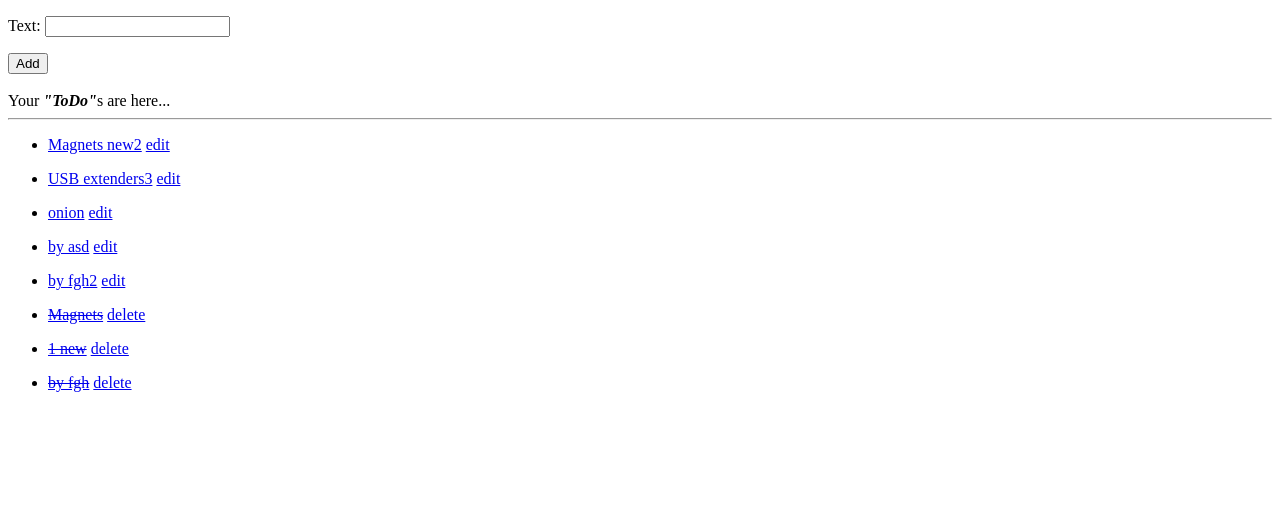
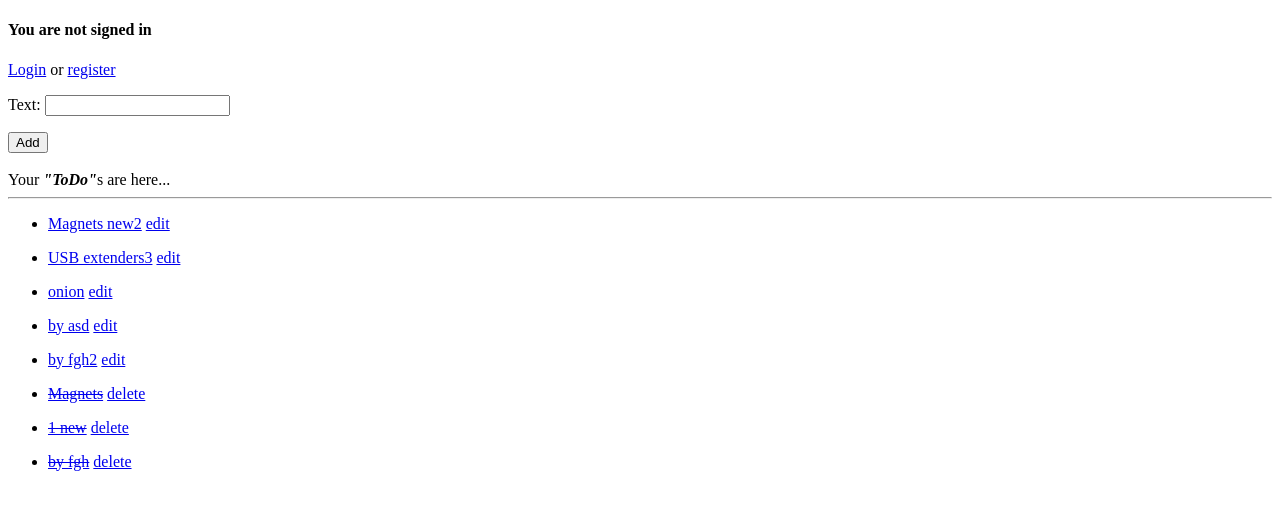
Before and after one commit to MohammadEslahi/ToDo-web-app, a Django app: page / in a window 1280 px wide. Shown: the top 510 px of the page. Run offline with Django 5.2, Linux system fonts and the light colour scheme; data comes from the database, SQL or seed files in the repository; both versions use the stored data as it was after the commit.

Commit message:
user register forms updated & author foreigkey added

```diff
--- a/Config/settings.py
+++ b/Config/settings.py
@@ -125,3 +125,6 @@ STATIC_URL = "static/"
 DEFAULT_AUTO_FIELD = "django.db.models.BigAutoField"
 
 AUTH_USER_MODEL = 'accounts.CustomUser'
+
+LOGIN_REDIRECT_URL = 'home'
+LOGOUT_REDIRECT_URL = 'home'
--- a/Config/urls.py
+++ b/Config/urls.py
@@ -22,4 +22,5 @@ urlpatterns = [
     path("admin/", admin.site.urls),
     path('', include('main.urls')),
     path('accounts/', include('accounts.urls')),
+    path('accounts/', include('django.contrib.auth.urls')),
 ]
--- a/accounts/forms.py
+++ b/accounts/forms.py
@@ -11,4 +11,5 @@ class CustomUserCreationForm(UserCreationForm):
 class CustomUserChangeForm(UserChangeForm):
     class Meta:
         model = CustomUser
-        fields = UserChangeForm.Meta.fields
+        # fields = UserChangeForm.Meta.fields
+        fields = ['username', 'age']
--- a/accounts/views.py
+++ b/accounts/views.py
@@ -1,3 +1,4 @@
+from django.http import HttpResponseRedirect
 from django.shortcuts import render
 from django.views.generic import CreateView
 from django.urls import reverse_lazy
@@ -15,6 +16,7 @@ def CustomUserChangeView(request, id):
         form = CustomUserChangeForm(request.POST, instance=obj)
         if form.is_valid():
             form.save()
+            return HttpResponseRedirect("/")
     else:
         return render(request, 'edituser.html',{'form':CustomUserChangeForm(instance=obj)})
     return render(request, 'edituser.html',{'form':CustomUserChangeForm(instance=obj),'CustomUser':CustomUser.objects.all()})
--- a/main/admin.py
+++ b/main/admin.py
@@ -2,7 +2,7 @@ from django.contrib import admin
 from .models import *
 
 class ToDoItemAdmin(admin.ModelAdmin):
-    list_display = ('text', 'checked')
+    list_display = ('text', 'checked', 'author')
 
 
 admin.site.register(ToDoItem, ToDoItemAdmin)
--- a/main/models.py
+++ b/main/models.py
@@ -1,9 +1,13 @@
 from django.db import models
+from accounts.models import *
+
+
 
 
 class ToDoItem(models.Model):
     text = models.CharField(max_length=20)
     checked = models.BooleanField(default=False)
+    author = models.ForeignKey (CustomUser, on_delete=models.CASCADE)
 
     def __str__(self):
         return self.text
--- a/main/views.py
+++ b/main/views.py
@@ -9,7 +9,7 @@ def homeView(request):
         form = ToDoListForm(request.POST)
         if form.is_valid():
             cd = form.cleaned_data
-            ToDoItem.objects.create(text=cd['text'])
+            ToDoItem.objects.create(text=cd['text'], author=request.user)
             return HttpResponseRedirect("/")
     else:
         return render(request, 'main.html', {'ToDoItem':ToDoItem.objects.all(), 'ToDoListForm':ToDoListForm()})
--- a/templates/main.html
+++ b/templates/main.html
@@ -4,8 +4,19 @@
     <title>To-Do list</title>
   </head>
   <body>
+    {% if not request.user.id %}
+      <h4>You are not signed in</h4>
+      <a href="{% url 'login' %}">Login</a>
+      or
+      <a href="{% url 'register' %}">register</a>
+    {% endif %}
+
     {% if request.user.id %}
-      <a href="{% url 'register' %}">register</a>
+    <h4>Hi, {{request.user}}</h4>
+      <form method="post" action="{% url 'logout' %}">{%csrf_token%}
+        <button type="submit">Logout</button>
+      </form>
+      or
       <a href="{% url 'edituser' request.user.id %}">edit credentials!</a>
     {% endif %}
 
--- /dev/null
+++ b/templates/registration/login.html
@@ -0,0 +1,4 @@
+<form method="post"> {% csrf_token %}
+    {{form.as_p}}
+    <button type="submit">Login</button>
+</form>
```
Also changed, not shown: db.sqlite3, main/migrations/0002_todoitem_author.py (added).
